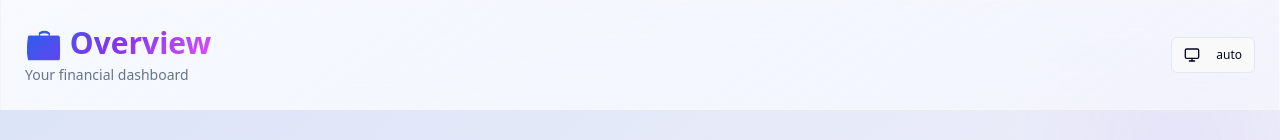
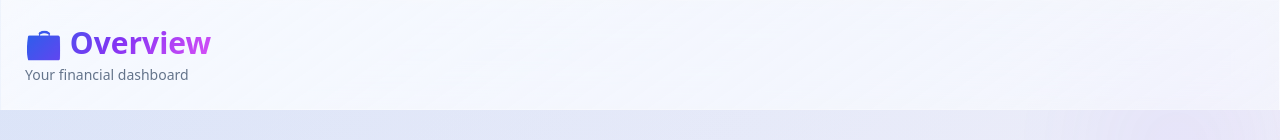
Before and after one commit to colton615-coder/moolah-map-maker, a React (Vite) app: page / in a window 1280 px wide. Shown: the top 140 px of the page. Built offline with nearby package versions, Linux system fonts and the light colour scheme; the HTML template or start-up script is replaced by a standard one.

Commit message:
Remove auto tab box

```diff
--- a/src/components/Dashboard.tsx
+++ b/src/components/Dashboard.tsx
@@ -56,7 +56,7 @@ export const Dashboard = () => {
                   {activeTab === 'settings' && 'Customize your experience'}
                 </p>
               </div>
-              <ThemeToggle />
+              {activeTab === 'settings' && <ThemeToggle />}
             </div>
           </div>
         </header>
```
